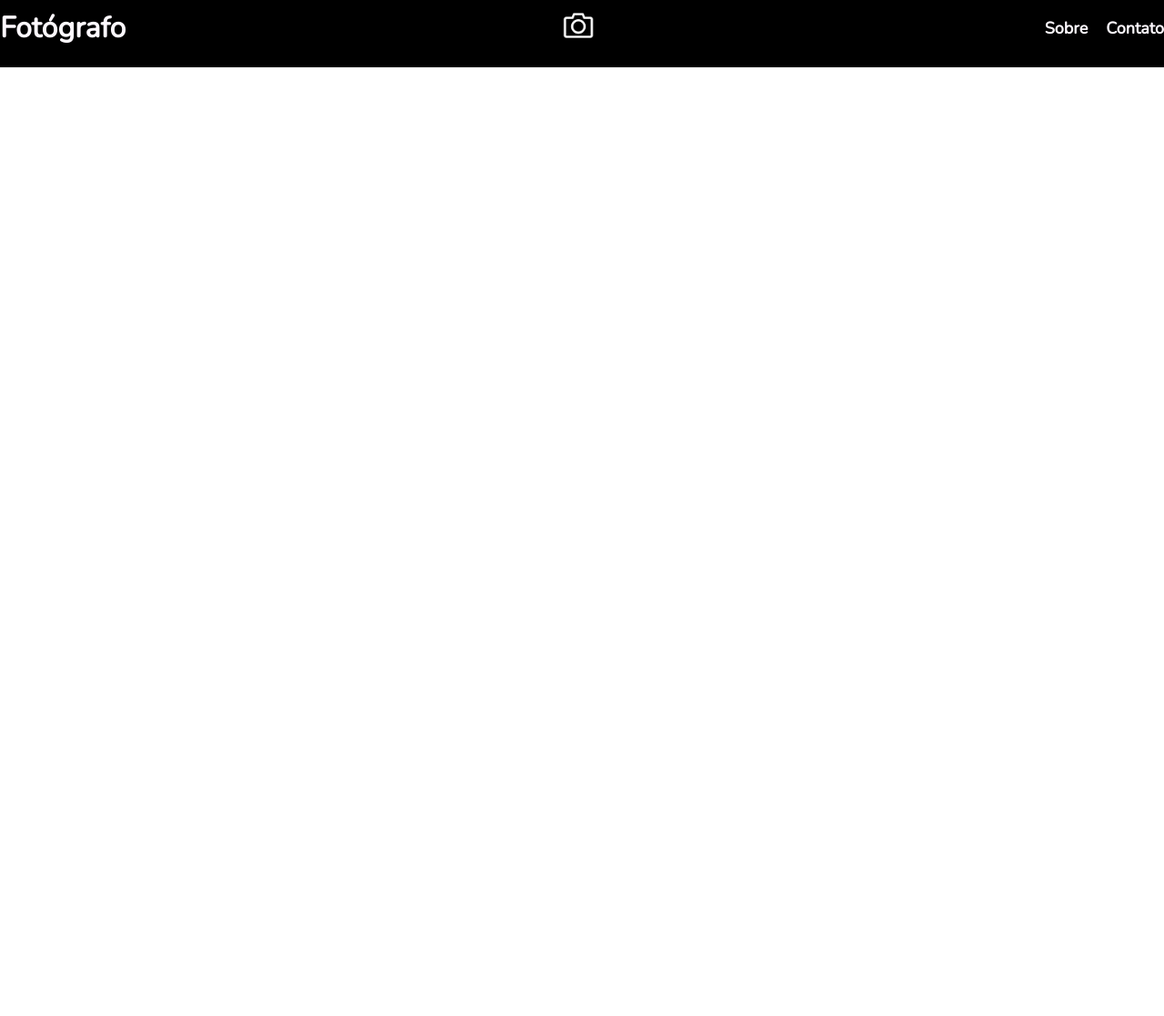
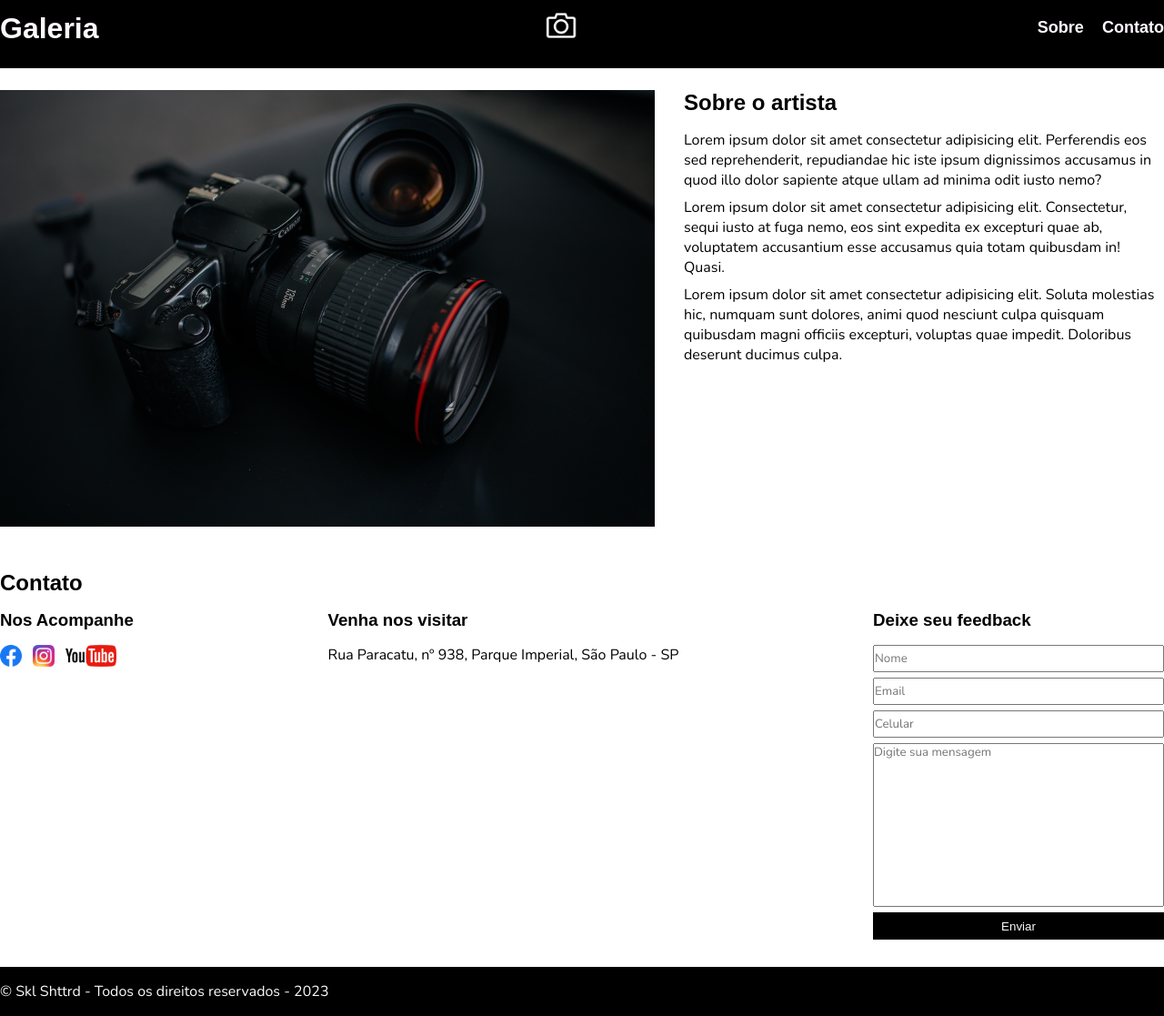
Before and after one commit to BGCM89/projeto_galeria, a plain HTML site: page index.html in a window 1280 px wide. Shown: the part 13-1130 px from the top of the page at 91% size. Before the commit the page ends 800 px from the top, so only its background shows below. Drawn offline with nearby package versions, Linux system fonts and the light colour scheme; a web font is replaced by a local one.

Commit message:
Last modifications before sending

```diff
--- a/index.html
+++ b/index.html
@@ -3,16 +3,20 @@
 <head>
     <meta charset="UTF-8">
     <meta name="viewport" content="width=device-width, initial-scale=1.0">
-    <title>Fotógrafo</title>
+    <title>Galeria</title>
     <link rel="stylesheet" href="main.css">
     <link rel="preconnect" href="https://fonts.googleapis.com">
     <link rel="preconnect" href="https://fonts.gstatic.com" crossorigin>
     <link href="https://fonts.googleapis.com/css2?family=Nunito&display=swap" rel="stylesheet">
+    <link rel="preconnect" href="https://fonts.googleapis.com">
+    <link rel="preconnect" href="https://fonts.gstatic.com" crossorigin>
+    <link href="https://fonts.googleapis.com/css2?family=Kdam+Thmor+Pro&display=swap" rel="stylesheet">
+
 </head>
 <body>
     <header>
         <div class="container">
-            <h1>Fotógrafo</h1>
+            <h1>Galeria</h1>
             <a href="#home"><img src="./images/3178179.png" alt="Camera"></a>
             <nav>
                 <ul>
@@ -22,5 +26,52 @@
             </nav>
         </div>
     </header>
+    <section id="about">
+        <div class="container">
+            <img class="campic" src="./images/camera.jpg" alt="Câmera Fotográfica">
+            <div>
+                <h2>Sobre o artista</h2>
+                <p>Lorem ipsum dolor sit amet consectetur adipisicing elit. Perferendis eos sed reprehenderit, repudiandae hic iste ipsum dignissimos accusamus in quod illo dolor sapiente atque ullam ad minima odit iusto nemo?</p>
+                <p>Lorem ipsum dolor sit amet consectetur adipisicing elit. Consectetur, sequi iusto at fuga nemo, eos sint expedita ex excepturi quae ab, voluptatem accusantium esse accusamus quia totam quibusdam in! Quasi.</p>
+                <p>Lorem ipsum dolor sit amet consectetur adipisicing elit. Soluta molestias hic, numquam sunt dolores, animi quod nesciunt culpa quisquam quibusdam magni officiis excepturi, voluptas quae impedit. Doloribus deserunt ducimus culpa.</p>
+            </div>
+        </div>
+    </section>
+    <section id="contact">
+        <div class="container">
+            <h2>Contato</h2>
+            <div class="contact-methods">
+                <div>
+                    <h3>Nos Acompanhe</h3>
+                    <ul class="social-links">
+                        <li><a href="#" title="Visite nossa galeria no Facebook"><img src="./images/facebook.png" alt="Facebook"></a></li>
+                        <li><a href="#" title="Visite nossa galeria no Instagram"><img src="./images/instagram.png" alt="Instagram"></a></li>
+                        <li><a href="#" title="Aprenda com nossos tutoriais no Youtube"><img src="./images/youtube.png" alt="Youtube"></a></li>
+                    </ul>
+                </div>
+                <div>
+                    <h3>Venha nos visitar</h3>
+                    <p>Rua Paracatu, nº 938, Parque Imperial, São Paulo - SP</p>
+                </div>
+                <div>
+                    <h3>Deixe seu feedback</h3>
+                    <form action="">
+                        <input type="text" placeholder="Nome" required />
+                        <input type="email" placeholder="Email" required />
+                        <input type="tel" placeholder="Celular" required />
+                        <textarea placeholder="Digite sua mensagem" required></textarea>
+                        <button type="submit">Enviar</button>
+                    </form>
+                </div>
+            </div>
+        </div>
+    </section>
+    <footer>
+        <div class="container">
+            <p>
+                © Skl Shttrd - Todos os direitos reservados - 2023
+            </p>
+        </div>
+    </footer>
 </body>
 </html>
--- a/main.css
+++ b/main.css
@@ -5,7 +5,15 @@
 }
 
 h1,
-.container li a {
+.container li a,
+h2,
+h3 {
+    font-family: 'Kdam Thmor Pro', sans-serif;
+}
+
+body,
+input,
+textarea {
     font-family: 'Nunito', sans-serif;
 }
 
@@ -27,7 +35,7 @@ header .container {
     margin: 0px auto;
 }
 
-.container img {
+a > img {
     height: 50px;
 }
 
@@ -42,3 +50,84 @@ header .container {
     font-size: 18px;
     font-weight: bold;
 }
+
+.campic {
+    height: 480px;
+    margin-right: 32px;
+}
+
+section .container {
+    display: flex;
+    justify-content: space-between;
+}
+
+section {
+    padding: 24px 0;
+}
+
+.social-links img {
+    height: 24px;
+}
+
+#contact .container {
+    display: block;
+}
+
+.container .contact-methods {
+    display: flex;
+    justify-content: space-between;
+}
+
+.social-links li a {
+    text-decoration: none;
+}
+
+.social-links li {
+    display: inline;
+    margin-right: 8px;
+}
+
+section h3,
+section h2 {
+    margin-bottom: 16px;
+}
+
+section p {
+    margin-bottom: 8px;
+}
+
+form input,
+form button,
+form textarea {
+    display: block;
+    height: 30px;
+    margin-bottom: 6px;
+    width: 320px;
+}
+
+form textarea {
+    resize: none;
+    height: 180px;
+}
+
+footer {
+    background-color: #000000;
+    color: #FEF9FF;
+    padding: 16px 0;
+}
+
+form button {
+    background-color: #000000;
+    color: #FEF9FF;
+    border: none;
+}
+
+form button:hover {
+    cursor: pointer;
+    background-color: #746D75;
+}
+
+input:focus,
+textarea:focus {
+    outline-color: #746D75;
+}
```
Also changed, not shown: images/camera.jpg (added).
